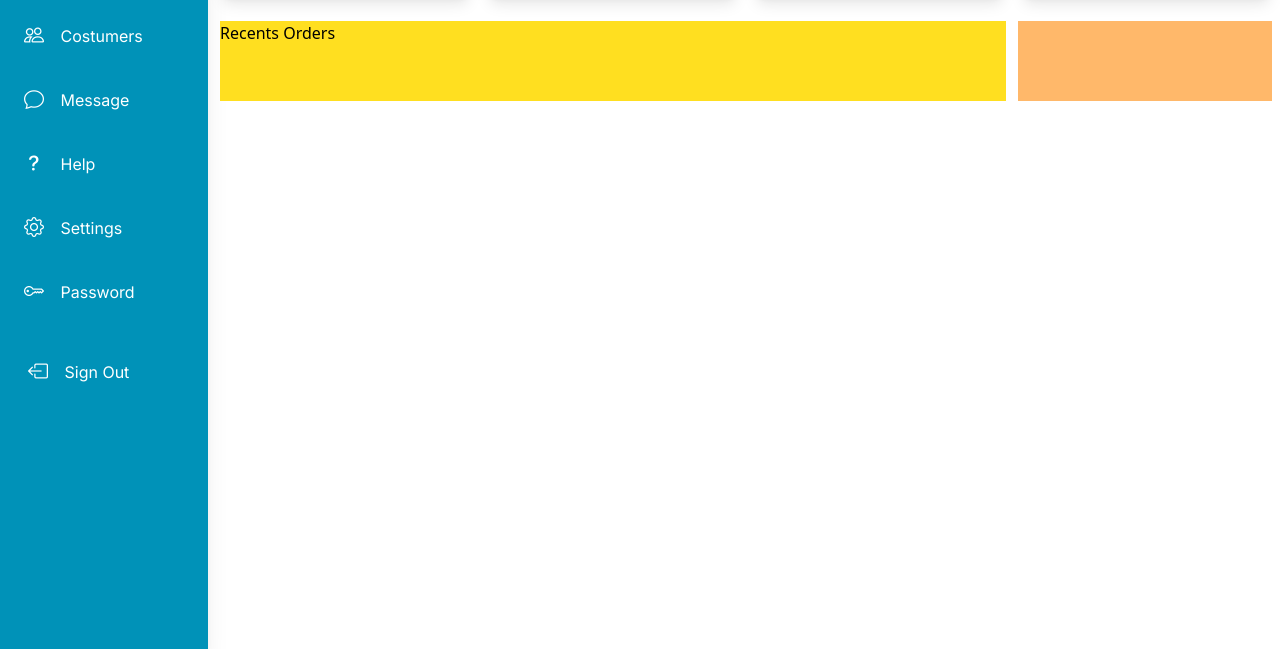
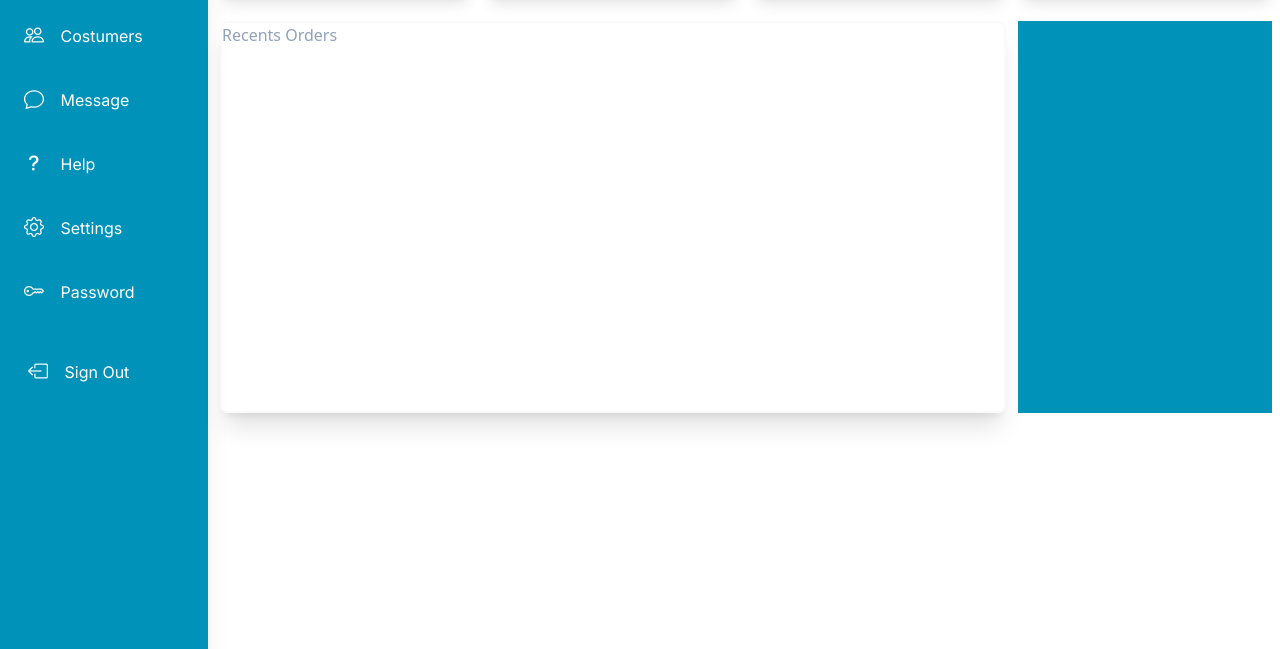
Before and after one commit to efraimurelpalodang/tailwind-learn, a plain HTML site: page Dashboard/index.html in a window 1280 px wide. Shown: the part 151-800 px from the top of the page. Drawn offline with nearby package versions, Linux system fonts and the light colour scheme.

Commit message:
memperbaiki tampilan dan tinggi containt pada section 2

```diff
--- a/Dashboard/index.html
+++ b/Dashboard/index.html
@@ -107,7 +107,7 @@
 
         <!-- section 2 -->
         <div class="w-full h-full">
-          <div class="grid grid-rows-2 gap-y-6">
+          <div class="grid grid-rows-5 gap-y-6">
             <!-- boxs -->
             <div class="grid grid-cols-4 gap-4">
               <div class="border-2 border-slate-50 rounded-lg hover:cursor-pointer row-span-6 shadow-lg flex justify-around items-center text-primary hover:bg-primary hover:text-tulisan hover:border-none transition-all duration-300 ">
@@ -141,11 +141,11 @@
             </div>
 
             <!-- start main -->
-            <div class="grid grid-cols-4 gap-x-3">
-              <div class="bg-yellow-300 col-span-3">
+            <div class="grid grid-cols-4 gap-x-3 row-span-4">
+              <div class="border-2 border-slate-50 text-slate-400 rounded-lg col-span-3 shadow-xl">
                 <h1>Recents Orders</h1>
               </div>
-              <div class="bg-orange-300"></div>
+              <div class="bg-primary"></div>
 
             </div>
           </div>
```
